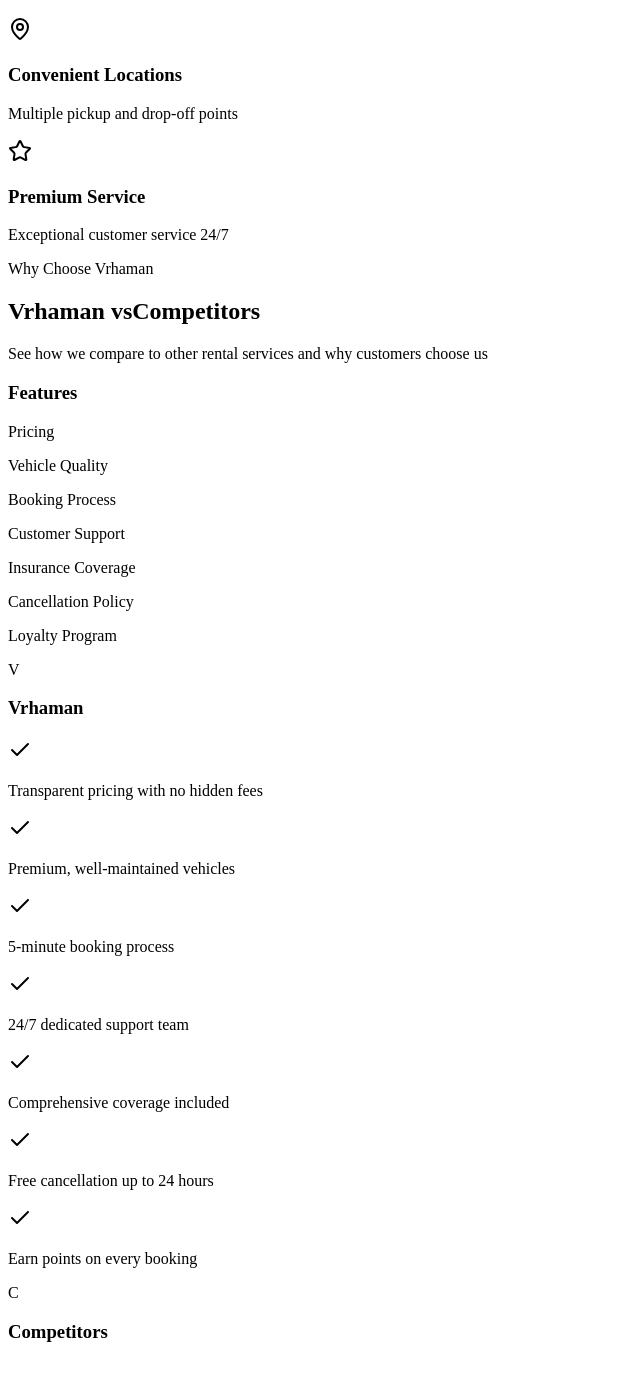
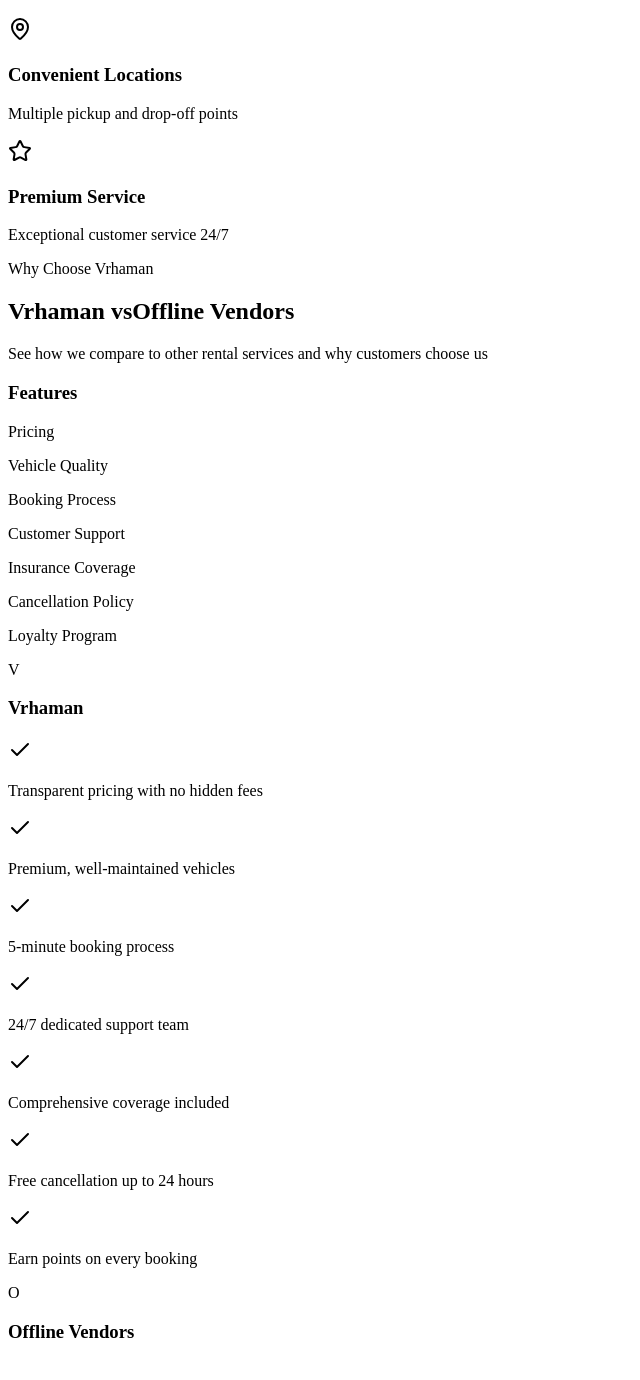
Before and after one commit to Vrhaman/vrhaman-website, a Next.js app: page /home in a window 1280 px wide. Shown: the part 1820-3200 px from the top of the page, without its empty margins (0-640 px from the left). Built offline with nearby package versions, Linux system fonts and the light colour scheme.

Commit message:
changes in the footer and added offline vendor

```diff
--- a/src/app/home/page.tsx
+++ b/src/app/home/page.tsx
@@ -294,7 +294,7 @@
             >
               Vrhaman vs
               <span className="bg-gradient-to-r from-amber-600 to-yellow-600 bg-clip-text text-transparent px-4">
-                Competitors
+                Offline Vendors
               </span>
             </motion.h2>
             <p className="text-gray-600 text-lg">
@@ -362,8 +362,8 @@
                 <div className="p-8">
                   <div className="h-24 flex items-center justify-center mb-8">
                     <div className="text-center">
-                      <div className="w-16 h-16 bg-gray-200 rounded-full flex items-center justify-center text-gray-700 text-2xl font-bold mx-auto mb-2">C</div>
-                      <h3 className="text-xl font-bold text-gray-600">Competitors</h3>
+                      <div className="w-16 h-16 bg-gray-200 rounded-full flex items-center justify-center text-gray-700 text-2xl font-bold mx-auto mb-2">O</div>
+                      <h3 className="text-xl font-bold text-gray-600">Offline Vendors</h3>
                     </div>
                   </div>
 
--- a/src/components/footer.tsx
+++ b/src/components/footer.tsx
@@ -170,7 +170,7 @@
                 >
                   <Link href={`#`} className="flex items-center gap-2 group">
                     <Bike className="w-4 h-4" />
-                    <span>Bike on rent in {city}</span>
+                    <span>Bike and Car rent in {city}</span>
                   </Link>
                 </motion.div>
               ))}
```
